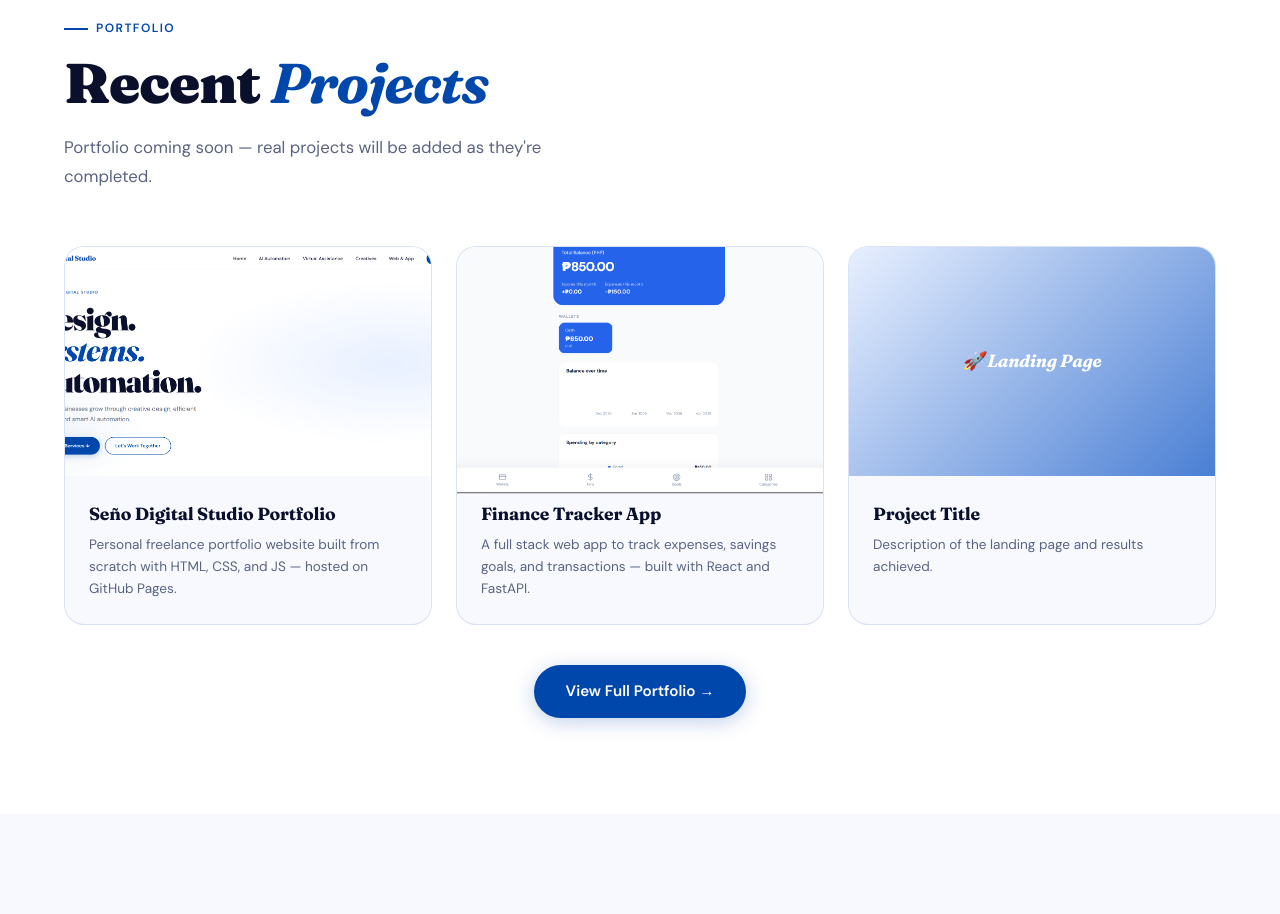
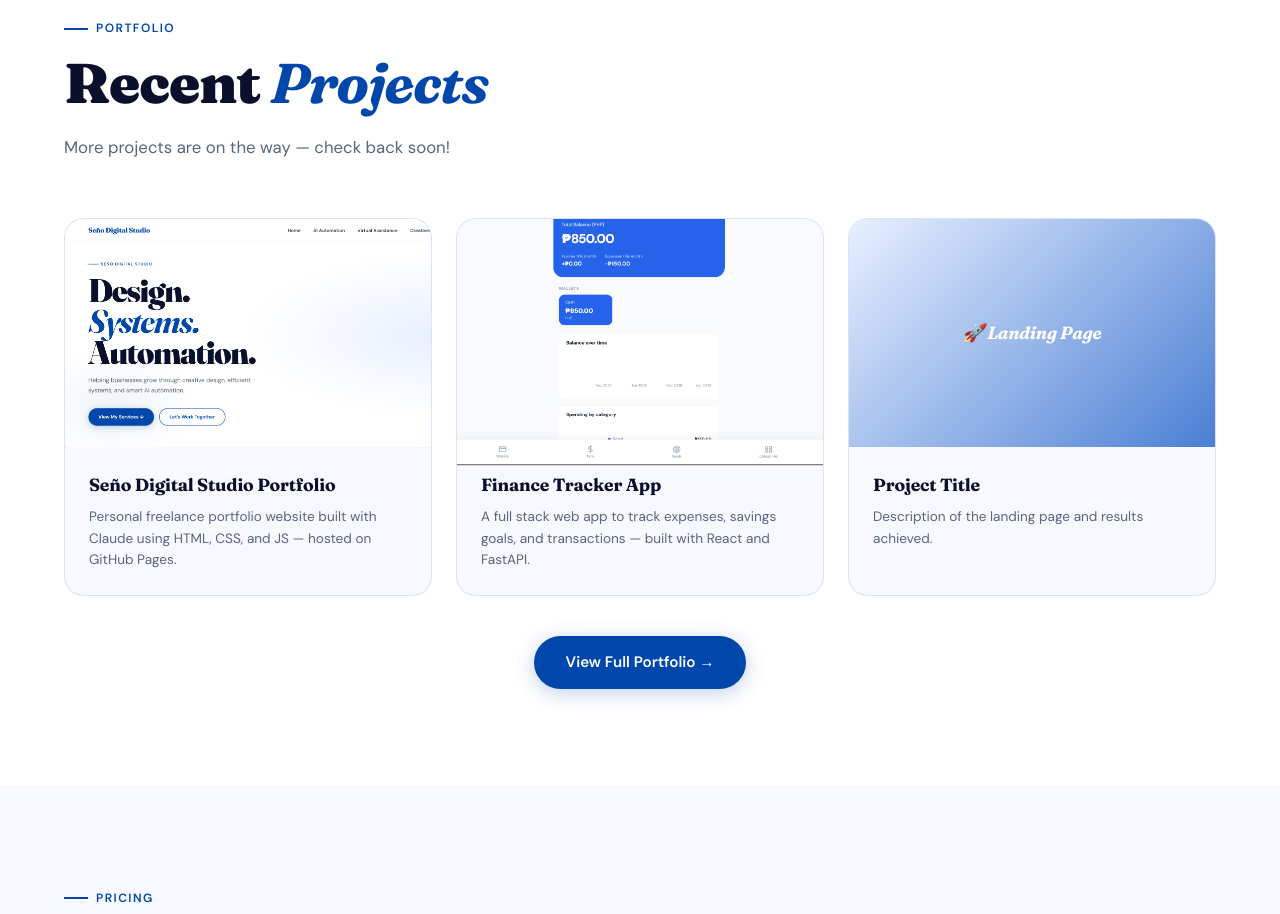
Before and after one commit to enajfs/portfolio, a plain HTML site: page web-app-development.html in a window 1280 px wide. Shown: the part 1680-2594 px from the top of the page. Drawn offline with Linux system fonts and the light colour scheme.

Commit message:
Update web-app-development.html

```diff
--- a/web-app-development.html
+++ b/web-app-development.html
@@ -83,15 +83,15 @@
 <section>
   <div class="section-label reveal">Portfolio</div>
   <h2 class="section-title reveal">Recent <em>Projects</em></h2>
-  <p class="section-sub reveal">Portfolio coming soon — real projects will be added as they're completed.</p>
+ <p class="section-sub reveal">More projects are on the way — check back soon!</p>
   <div class="portfolio-grid">
     <a href="/portfolio/web-app-portfolio.html" class="portfolio-card reveal" data-delay="0" style="text-decoration:none; color:inherit;">
   <div class="portfolio-thumb" style="background:none; padding:0;">
-    <img src="/portfolio/assets/web_app/ownportfolio.png" alt="Seño Digital Studio Portfolio" style="width:100%; height:100%; object-fit:cover;" />
+    <img src="/portfolio/assets/web_app/ownportfolio.png" alt="Seño Digital Studio Portfolio" style="width:100%; height:100%; object-fit:cover; object-position: left top;" />
   </div>
   <div class="portfolio-info">
     <h4>Seño Digital Studio Portfolio</h4>
-    <p>Personal freelance portfolio website built from scratch with HTML, CSS, and JS — hosted on GitHub Pages.</p>
+    <p>Personal freelance portfolio website built with Claude using HTML, CSS, and JS — hosted on GitHub Pages.</p>
   </div>
 </a>
     <a href="/portfolio/web-app-portfolio.html" class="portfolio-card reveal" data-delay="100" style="text-decoration:none; color:inherit;">
```
